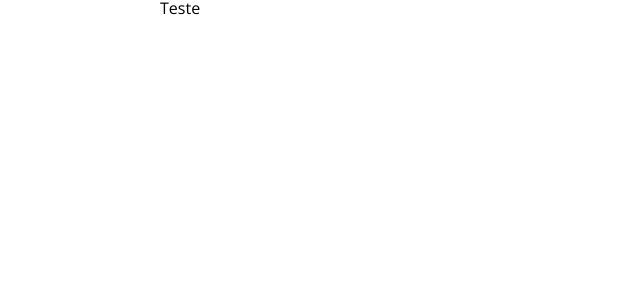
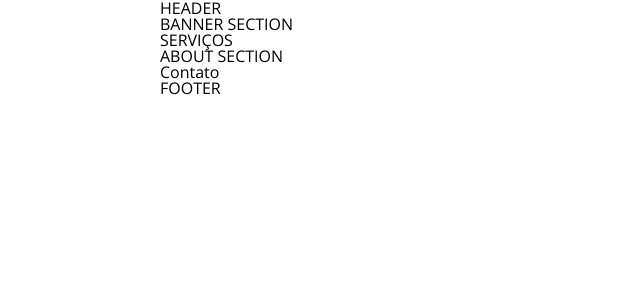
Before and after one commit to KRPLAB/bragas-aquecedores, a React (Vite) app: page / in a window 1280 px wide. Shown: the top 300 px of the page, without its empty margins (0-640 px from the left). Built offline with nearby package versions, Linux system fonts and the light colour scheme.

Commit message:
Estruturação de componentes

```diff
--- a/src/App.jsx
+++ b/src/App.jsx
@@ -1,10 +1,20 @@
-function App() {
+import { Header } from "./components/Header";
+import { BannerSection } from "./components/BannerSection";
+import { ServicesCatalogSection } from "./components/ServicesCatalogSection";
+import { AboutSection } from "./components/AboutSection";
+import { ContactSection } from "./components/ContactSection";
+import { Footer } from "./components/Footer";
+
+export const App = () => {
 
   return (
     <div className="App">
-      Teste
+      <Header />
+      <BannerSection />
+      <ServicesCatalogSection />
+      <AboutSection />
+      <ContactSection />
+      <Footer />
     </div>
   )
 }
-
-export default App
--- a/src/components/AboutSection/index.jsx
+++ b/src/components/AboutSection/index.jsx
@@ -0,0 +1,7 @@
+export const AboutSection = () => {
+    return (
+        <section>
+            <h3>ABOUT SECTION</h3>
+        </section>
+    )
+}
--- a/src/components/BannerSection/index.jsx
+++ b/src/components/BannerSection/index.jsx
@@ -0,0 +1,7 @@
+export const BannerSection = () => {
+    return (
+        <section>
+            <h3>BANNER SECTION</h3>
+        </section>
+    )
+}
--- a/src/components/ContactSection/index.jsx
+++ b/src/components/ContactSection/index.jsx
@@ -0,0 +1,7 @@
+export const ContactSection = () => {
+    return (
+        <section>
+            <h3>Contato</h3>
+        </section>
+    )
+}
--- a/src/components/Footer/index.jsx
+++ b/src/components/Footer/index.jsx
@@ -0,0 +1,7 @@
+export const Footer = () => {
+    return (
+        <footer>
+            <h3>FOOTER</h3>
+        </footer>
+    )
+}
--- a/src/components/Header/index.jsx
+++ b/src/components/Header/index.jsx
@@ -0,0 +1,7 @@
+export const Header = () => {
+    return (
+        <header>
+            <h1>HEADER</h1>
+        </header>
+    )
+}
--- a/src/components/ServicesCatalogSection/index.jsx
+++ b/src/components/ServicesCatalogSection/index.jsx
@@ -0,0 +1,7 @@
+export const ServicesCatalogSection = () => {
+    return (
+        <section>
+            <h3>SERVIÇOS</h3>
+        </section>
+    )
+}
--- a/src/main.jsx
+++ b/src/main.jsx
@@ -1,7 +1,7 @@
 import React from "react";
 import ReactDOM from "react-dom/client";
-import App from "./App.jsx";
 import "./styles/index.scss";
+import { App } from "./App";
 
 ReactDOM.createRoot(document.getElementById("root")).render(
   <React.StrictMode>
```
